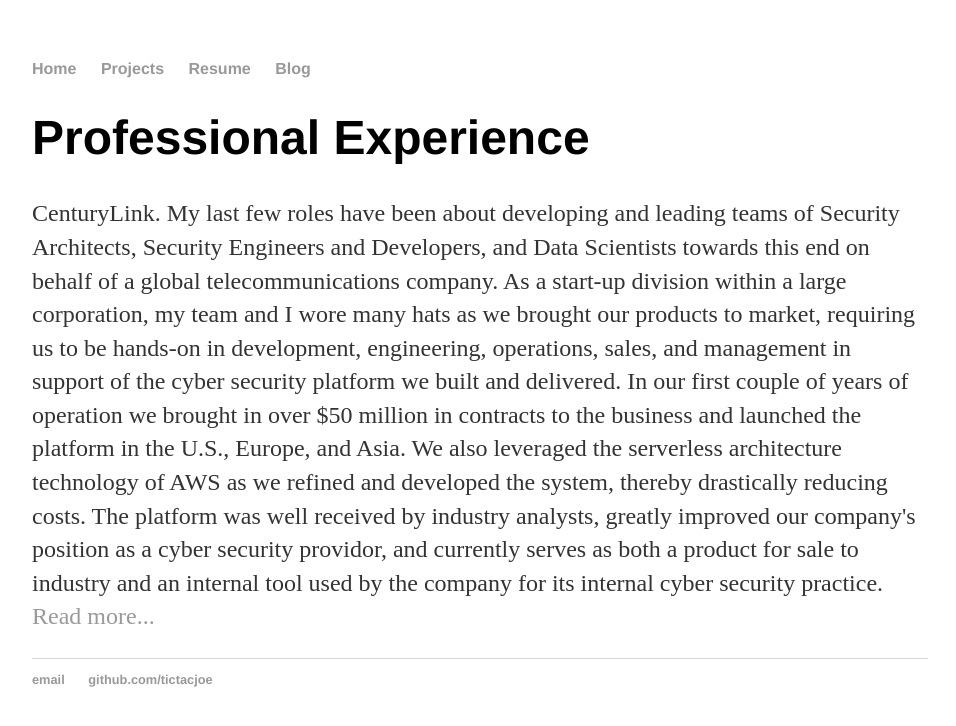
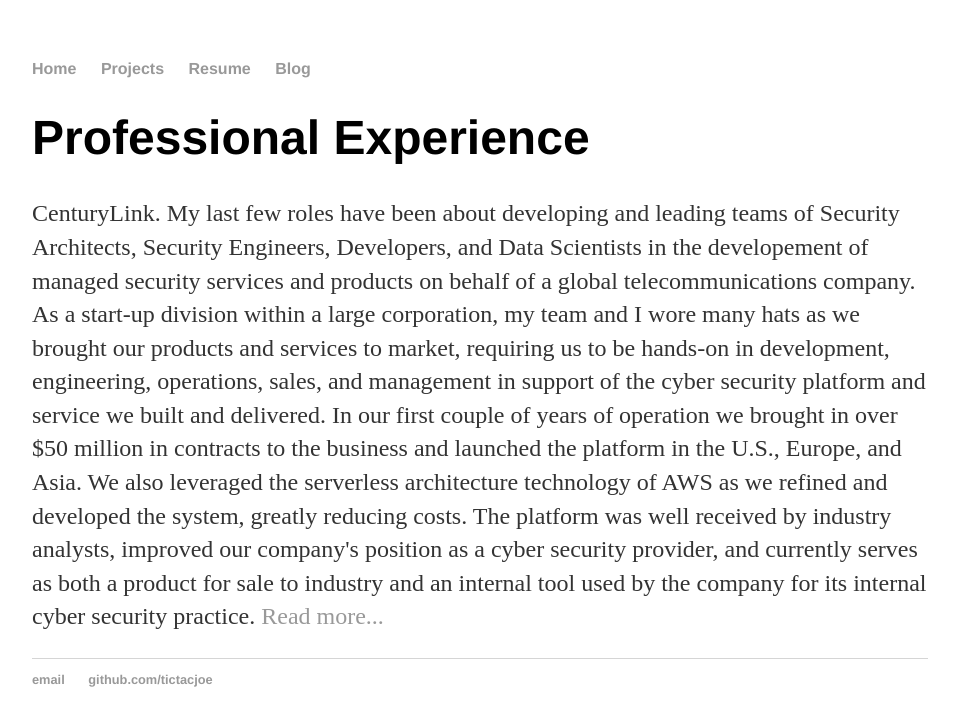
Before and after one commit to tictacjoe/tictacjoe.github.io, a Jekyll site: the page resume.html, which Jekyll copies as it is, in a window 1280 px wide. Shown: the top 726 px of the page, without its empty margins (160-1116 px from the left). Built offline with Jekyll 4.4.1, drawn with Linux system fonts in a browser that asks for light colours.

Commit message:
Update resume.html

```diff
--- a/resume.html
+++ b/resume.html
@@ -18,15 +18,16 @@
     		<div class="blurb">
         		<h1>Professional Experience</h1>
 				<p>CenturyLink. My last few roles have been about developing and leading teams of Security Architects,
-					Security Engineers and Developers, and Data Scientists towards this end on behalf of a
+					Security Engineers, Developers, and Data Scientists in the developement of managed security services
+					and products on behalf of a
 					global telecommunications company.  As a start-up division within a large corporation,
-					my team and I wore many hats as we brought our products to market, requiring us to be hands-on in development,
-					engineering, operations, sales, and management in support of the cyber security platform we built and
+					my team and I wore many hats as we brought our products and services to market, requiring us to be hands-on in development,
+					engineering, operations, sales, and management in support of the cyber security platform and service we built and
 					delivered.  In our first couple of years of operation we brought in over $50 million in contracts to
 					the business and launched the platform in the U.S., Europe, and Asia.  We also leveraged the serverless
-					architecture technology of AWS as we refined and developed the system, thereby drastically reducing costs.
-					The platform was well received by industry analysts, greatly improved our company's position as a
-				        cyber security providor, and currently serves as both a product for sale to industry and an internal
+					architecture technology of AWS as we refined and developed the system, greatly reducing costs.
+					The platform was well received by industry analysts, improved our company's position as a
+				        cyber security provider, and currently serves as both a product for sale to industry and an internal
 					tool used by the company for its internal cyber security practice. </em>  <a href="/slm">Read more...</a></p>
     		</div><!-- /.blurb -->
 		</div><!-- /.container -->
```
